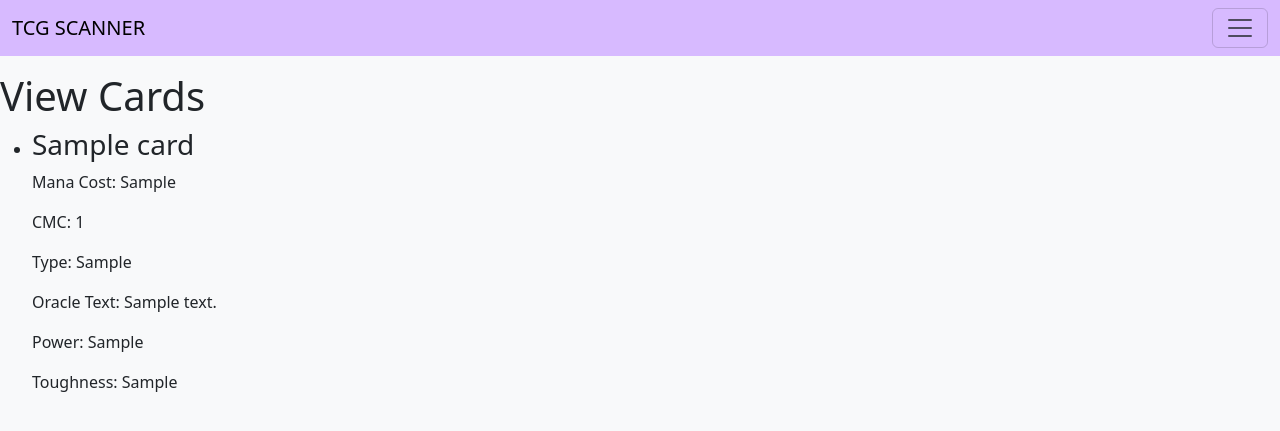
After one commit to AndrewMackED/TCG-ML-DEMO, a Flask app: page /view_cards in a window 1280 px wide. The commit adds this page. Shown: the top 431 px of the page. Run offline with Flask 3, Linux system fonts and the light colour scheme; tables that the repository leaves empty hold one stand-in row (values such as "Sample post").

Commit message:
Card Database Implemented

```diff
--- a/app.py
+++ b/app.py
@@ -1,19 +1,69 @@
 from flask import Flask, jsonify, render_template, request
+from flask_sqlalchemy import SQLAlchemy
+from models import db, User, Card, Collection
 import json
 
 app = Flask(__name__)
+app.config["SQLALCHEMY_DATABASE_URI"] = "sqlite:///tcg.db"
+db.init_app(app)
 
-card_data = {}
-with open("static/card_data.json", "r") as f:
-    card_data = json.load(f)
+
+# def seed_database():
+#     """Import card data from JSON into the SQL database."""
+#     try:
+#         with open("card_data.json", "r") as f:
+#             cards_data = json.load(f)
+
+#         for key, data in cards_data.items():
+#             # Check if card already exists to avoid duplicates
+#             exists = Card.query.filter_by(name=data["name"]).first()
+#             if not exists:
+#                 new_card = Card(
+#                     name=data.get("name"),
+#                     mana_cost=data.get("mana_cost"),
+#                     cmc=data.get("cmc"),
+#                     type_line=data.get("type_line"),
+#                     oracle_text=data.get("oracle_text"),
+#                     # .get() handles missing power/toughness for Lands/Artifacts
+#                     power=data.get("power"),
+#                     toughness=data.get("toughness"),
+#                 )
+#                 db.session.add(new_card)
+
+#         db.session.commit()
+#         print("Database seeded successfully!")
+#     except Exception as e:
+#         print(f"Error seeding database: {e}")
+#         db.session.rollback()
+
 
 @app.route("/")
 def index():
     return render_template("index.html")
 
-@app.route("/cards")
+@app.route("/api/cards")
 def get_cards():
-    return jsonify(card_data)
+    cards = Card.query.all()
+    cards_list = []
+    for card in cards:
+        cards_list.append({
+            "id": card.id,
+            "name": card.name,
+            "mana_cost": card.mana_cost,
+            "cmc": card.cmc,
+            "type_line": card.type_line,
+            "oracle_text": card.oracle_text,
+            "power": card.power,
+            "toughness": card.toughness
+        })
+    return jsonify(cards_list)
+@app.route("/view_cards")
+def view_cards():
+    cards = Card.query.all()
+    return render_template("view_cards.html", cards=cards)
 
 if __name__ == "__main__":
+    with app.app_context():
+        db.create_all()
+        # seed_database()
     app.run(debug=True, host="0.0.0.0")
--- a/templates/base.html
+++ b/templates/base.html
@@ -10,6 +10,7 @@
     <link rel="stylesheet" href="{{ url_for('static', filename='styles.css') }}">
 
     <title>TCG SCANNER - {% block title %}{% endblock %}</title>
+    <link rel="shortcut icon" href="{{ url_for('static', filename='card.ico') }}">
     {% endblock %}
 </head>
 
--- /dev/null
+++ b/templates/view_cards.html
@@ -0,0 +1,25 @@
+{% extends "base.html" %}
+
+{% block title %}Home{% endblock %}
+
+{% block content %}
+    <h1>View Cards</h1>
+    <ul>
+        {% for card in cards %}
+            <li>
+                <h3>{{ card.name }}</h3>
+                {% if card.mana_cost%}
+                <p>Mana Cost: {{ card.mana_cost }}</p>
+                <p>CMC: {{ card.cmc }}</p>
+                {% endif %}
+
+                <p>Type: {{ card.type_line }}</p>
+                <p>Oracle Text: {{ card.oracle_text }}</p>
+                {% if card.power and card.toughness %}
+                <p>Power: {{ card.power }}</p>
+                <p>Toughness: {{ card.toughness }}</p>
+                {% endif %}
+            </li>
+        {% endfor %}
+    </ul>
+{% endblock %}
```
Also changed, not shown: models.py (added, +33 -0 lines), card_data.json (renamed from static/card_data.json), static/card.ico (added).
